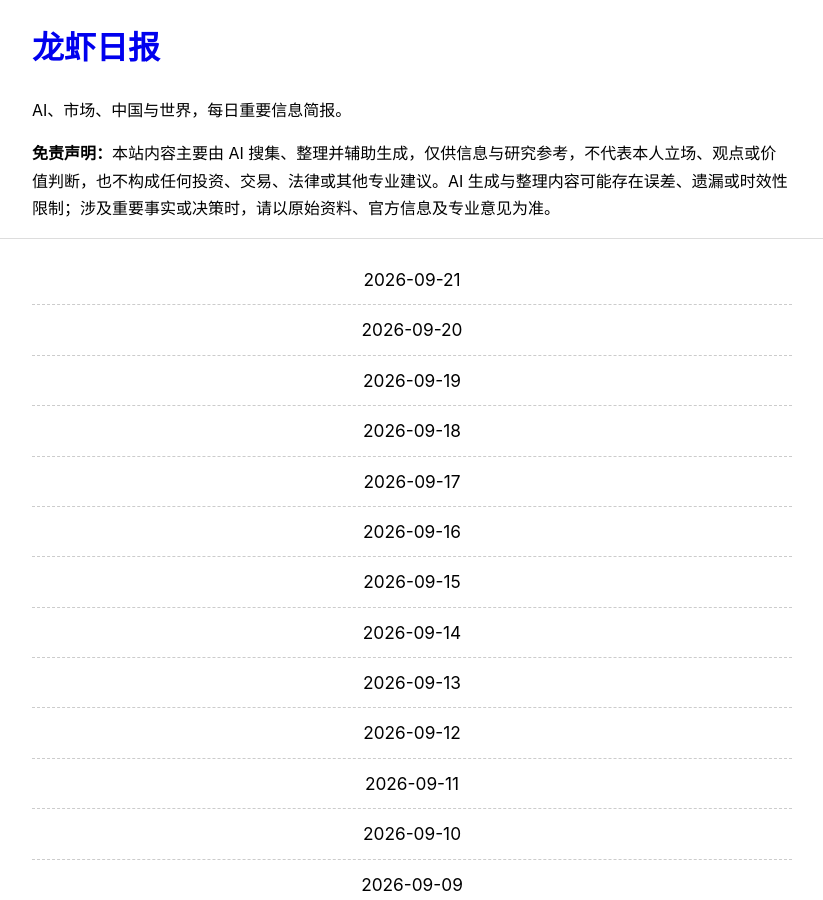
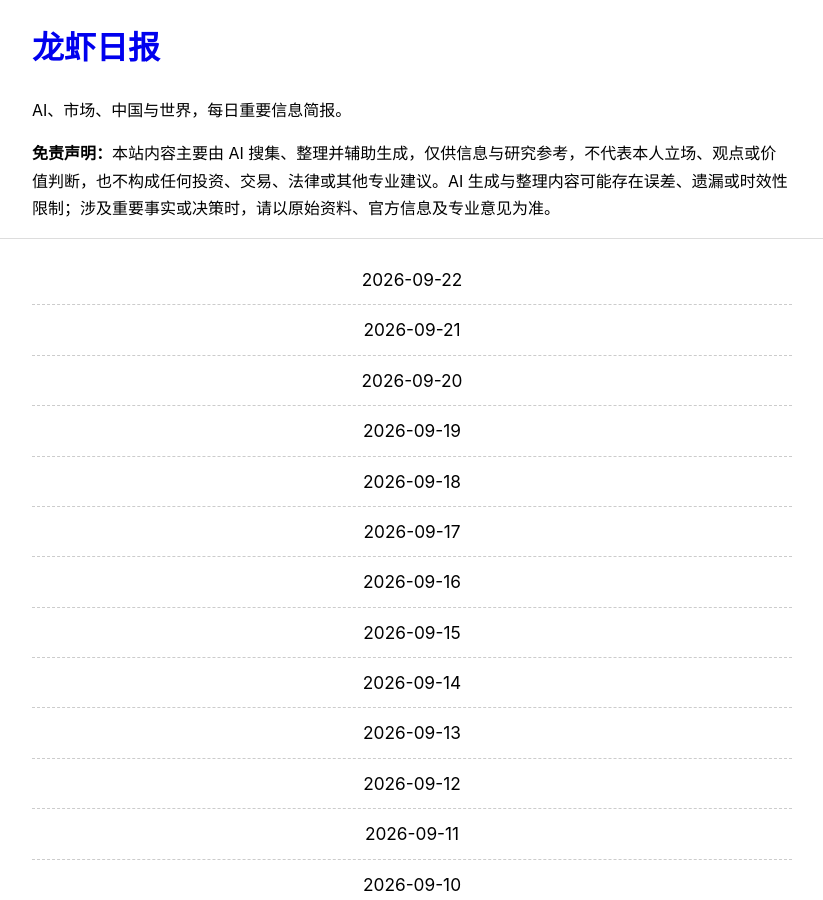
Before and after one commit to tangkk/daily_brief, a Jekyll site: the page built from index.html, in a window 1280 px wide and 900 px high. Shown: the whole window, without its empty margins (228-1051 px from the left). Built offline with Jekyll 4.4.1, drawn with Linux system fonts in a browser that asks for light colours.

Commit message:
Publish Daily Brief for 2026-09-22 after podcast

```diff
--- a/_data/audio.json
+++ b/_data/audio.json
@@ -36,5 +36,6 @@
   "2026-09-18": "https://pub-e2d65fa7f70240878f2e556592826485.r2.dev/daily/ep029-daily-2026-09-18.mp3",
   "2026-09-19": "https://pub-e2d65fa7f70240878f2e556592826485.r2.dev/daily/ep030-daily-2026-09-19.mp3",
   "2026-09-20": "https://pub-e2d65fa7f70240878f2e556592826485.r2.dev/daily/ep031-daily-2026-09-20.mp3",
-  "2026-09-21": "https://pub-e2d65fa7f70240878f2e556592826485.r2.dev/daily/ep032-daily-2026-09-21.mp3"
+  "2026-09-21": "https://pub-e2d65fa7f70240878f2e556592826485.r2.dev/daily/ep032-daily-2026-09-21.mp3",
+  "2026-09-22": "https://pub-e2d65fa7f70240878f2e556592826485.r2.dev/daily/ep033-daily-2026-09-22.mp3"
 }
```
Also changed, not shown: _posts/2026-09-22-daily-brief.md (renamed from _drafts/2026-09-22-daily-brief.md).
